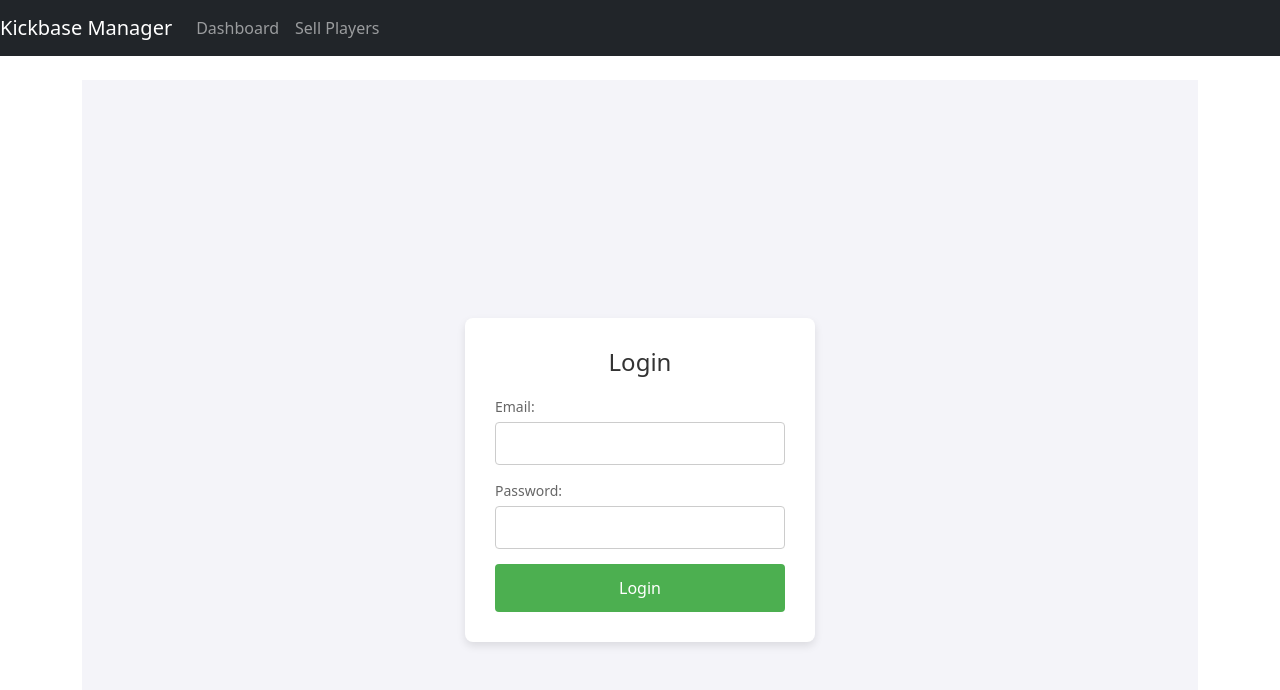
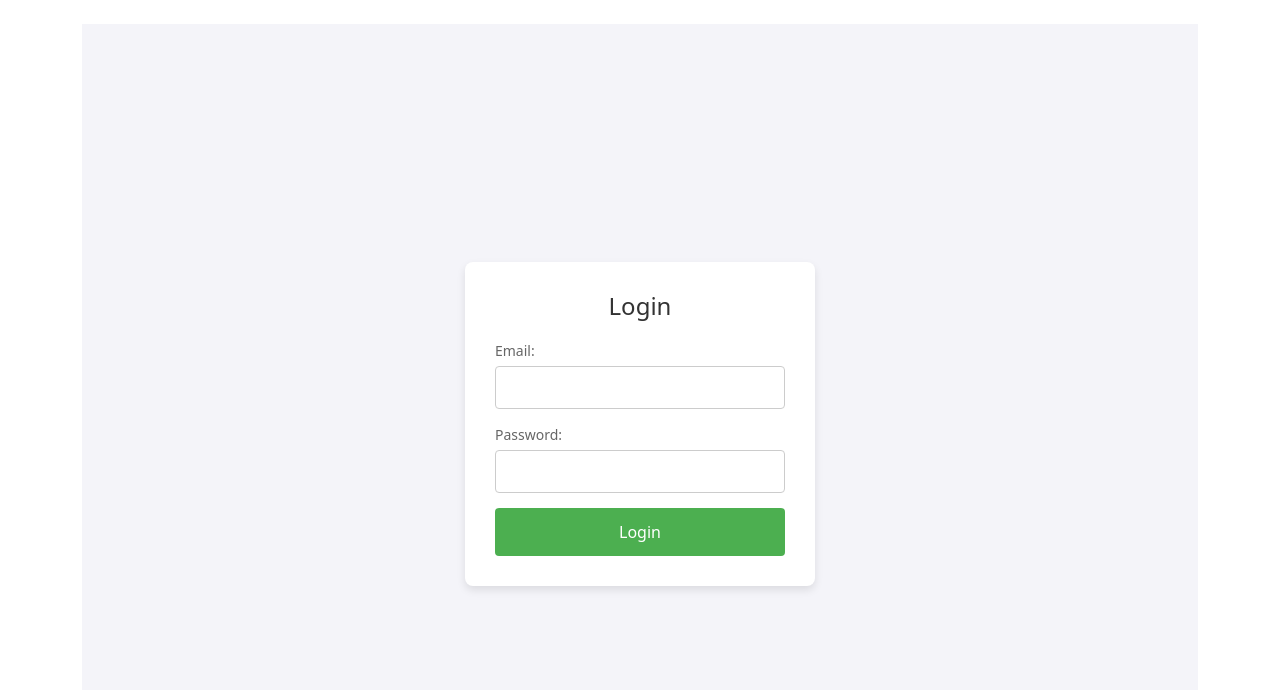
Before and after one commit to drarre/Kickbase, a React (Create React App) app in the folder frontend/: page / in a window 1280 px wide. Shown: the top 690 px of the page. Built offline with nearby package versions, Linux system fonts and the light colour scheme.

Commit message:
Fix navigation display and implement login logic

```diff
--- a/frontend/src/App.js
+++ b/frontend/src/App.js
@@ -1,7 +1,7 @@
 import React from 'react';
-import { BrowserRouter as Router, Routes, Route } from 'react-router-dom';
+import { BrowserRouter as Router, Routes, Route, useLocation } from 'react-router-dom';
 import Login from './Login';
-import Dashboard from './Dasboard';
+import Dashboard from './Dashboard';
 import SellPlayers from './SellPlayers';
 import Navigation from './Navbar';
 import 'bootstrap/dist/css/bootstrap.min.css';
@@ -10,16 +10,29 @@
 const App = () => {
   return (
     <Router>
-      <Navigation />
-      <Container className = "mt-4">
-      <Routes>
-        <Route path="/" element={<Login />} />
-        <Route path="/dashboard" element={<Dashboard />} />
-        <Route path="/sell-players" element={<SellPlayers />} />
-      </Routes>
-      </Container>
+      <AppContent />
     </Router>
   );
 };
 
+// AppContent is where the location check happens
+const AppContent = () => {
+  const location = useLocation(); // Get the current location (path)
+
+  return (
+    <>
+      {/* Only show Navigation if we're NOT on the login page */}
+      {location.pathname !== '/' && <Navigation />}
+
+      <Container className="mt-4">
+        <Routes>
+          <Route path="/" element={<Login />} />
+          <Route path="/dashboard" element={<Dashboard />} />
+          <Route path="/sell-players" element={<SellPlayers />} />
+        </Routes>
+      </Container>
+    </>
+  );
+};
+
 export default App;
--- a/frontend/src/Login.js
+++ b/frontend/src/Login.js
@@ -21,14 +21,20 @@
             });
 
             if (response.data && response.data.token) {
+                // Store the auth token and expiry in localStorage
                 localStorage.setItem('authToken', response.data.token);
                 localStorage.setItem('tokenExpiry', response.data.tokenExpiry);
+
+                // Navigate to the dashboard
                 navigate('/dashboard');
             } else {
+                // Show an error if the response doesn't contain a token
                 setError('Login failed. Please check your credentials.');
             }
         } catch (err) {
+            // Handle errors that occur during the request
             setError('An error occurred. Please try again.');
+            console.error(err);
         }
     };
 
```
Also changed, not shown: frontend/src/Dashboard.js (renamed from frontend/src/Dasboard.js), 1 other file (tests, documents, lock files or other folders).
